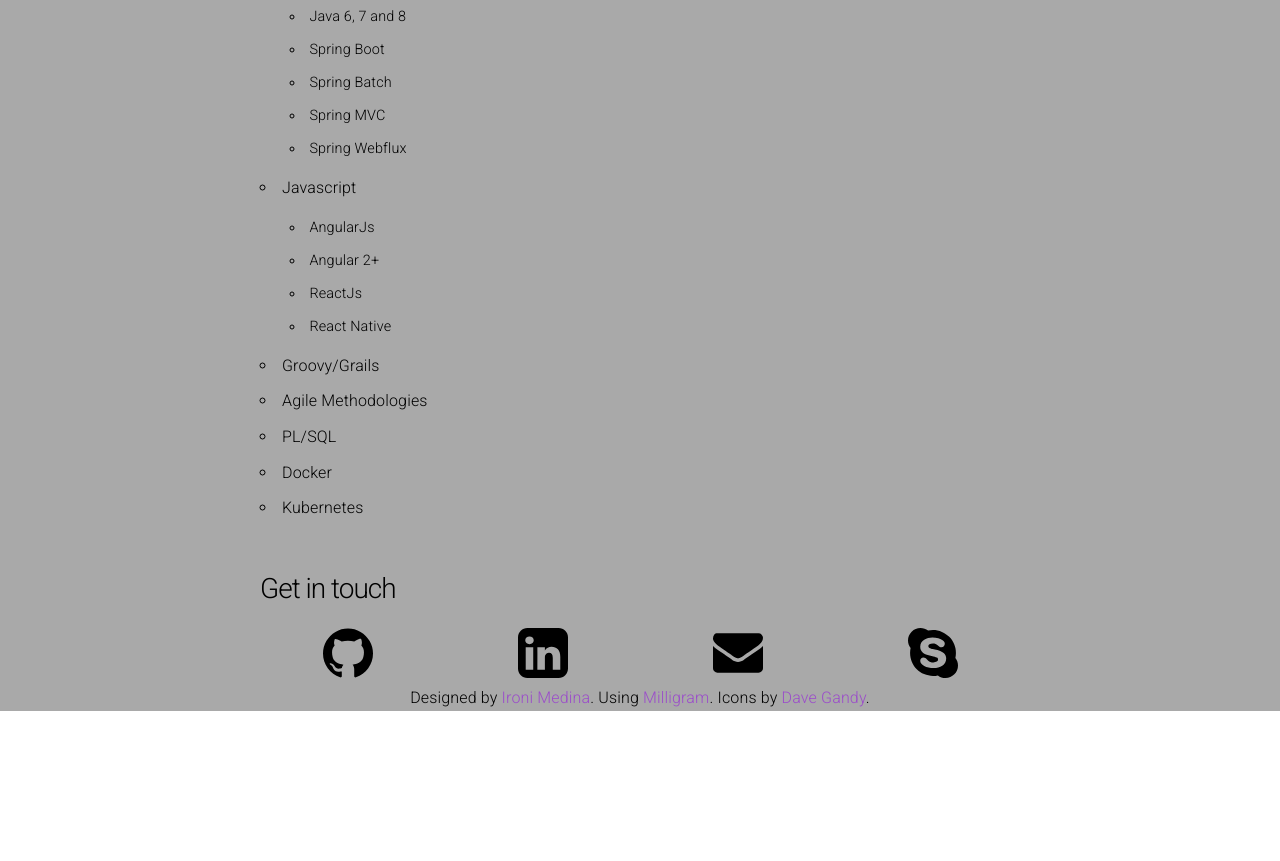
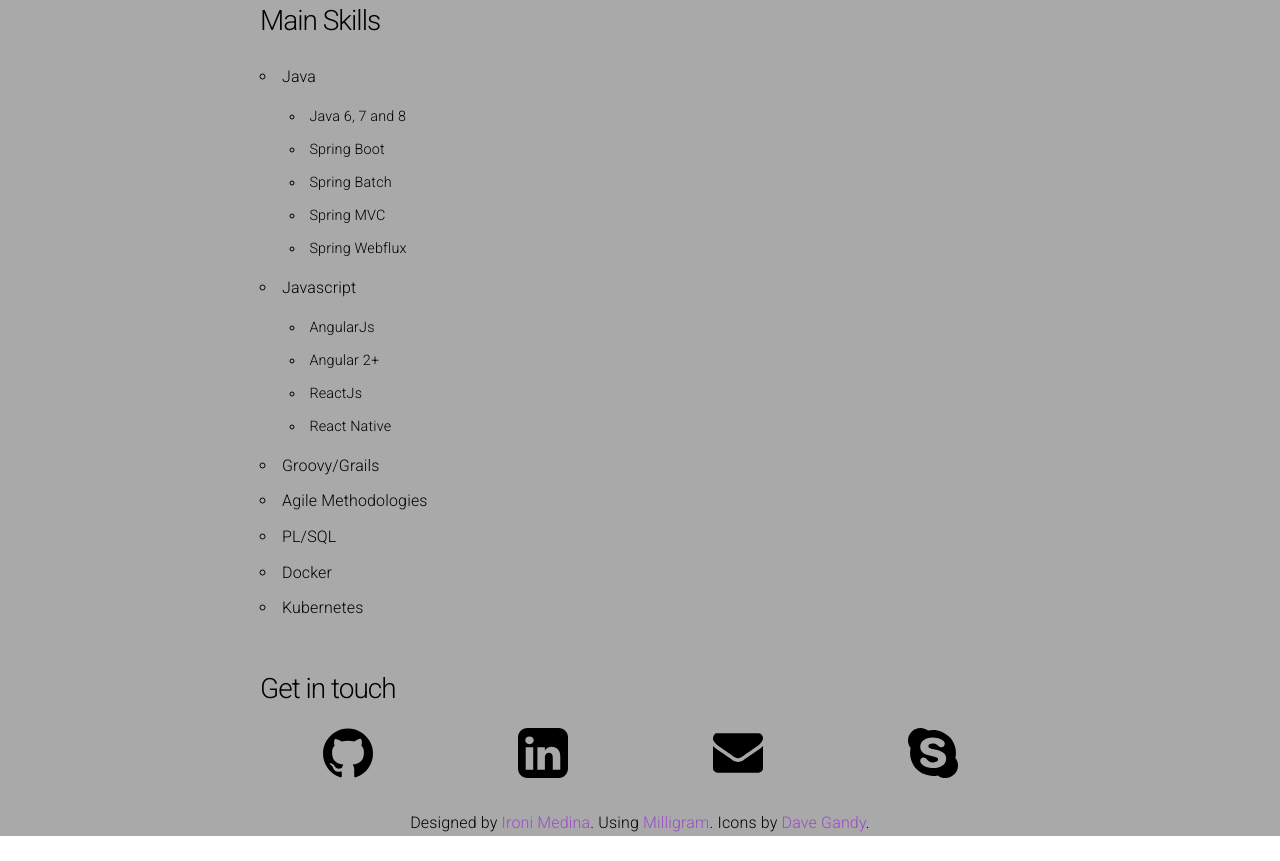
Before and after one commit to ironijunior/ironijunior.github.io, a plain HTML site: page index.html in a window 1280 px wide. Shown: the part 846-1707 px from the top of the page. Before the commit the page ends 1582 px from the top, so only its background shows below. Drawn offline with nearby package versions, Linux system fonts and the light colour scheme.

Commit message:
add paddings

```diff
--- a/assets/main.css
+++ b/assets/main.css
@@ -13,4 +13,9 @@
 .profile-body {
 	background-color: darkgray;
 	color: black;
+	padding-top: 100px;
 }
+
+.footer {
+	padding-top: 25px;
+}
```
